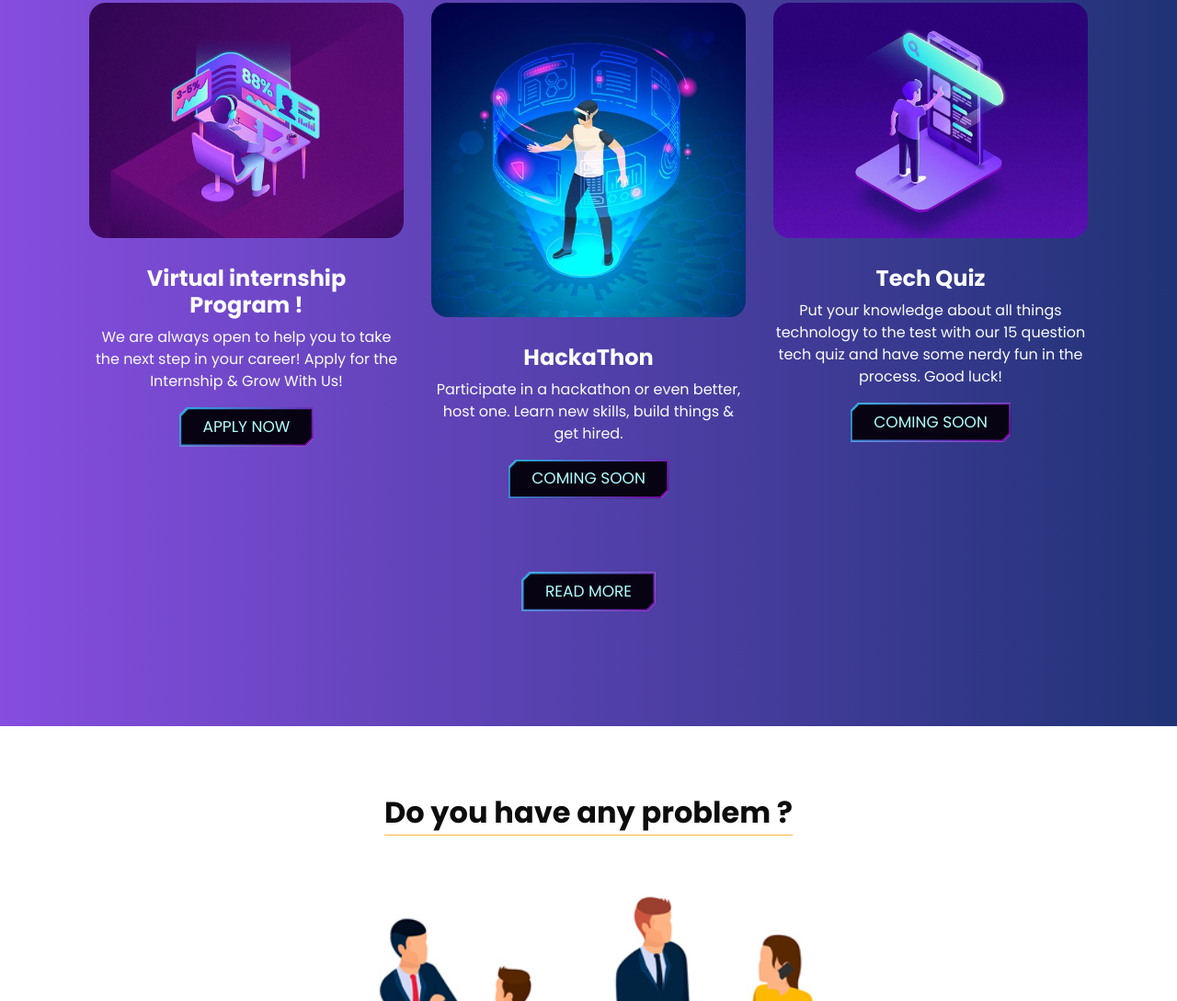
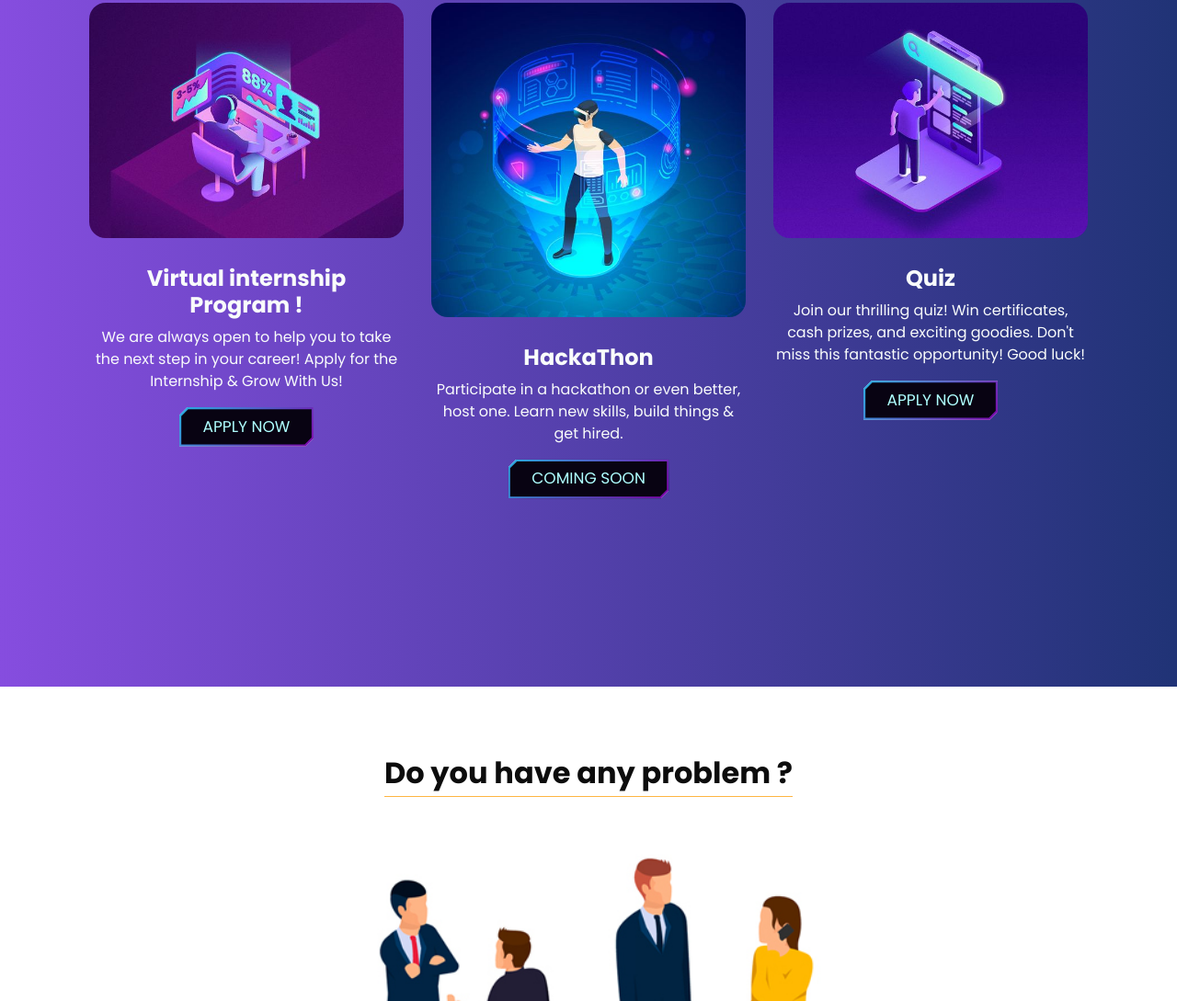
Before and after one commit to NexaByteorg/Nexa_Byte_Site, a plain HTML site: page index.html in a window 1280 px wide. Shown: the part 1934-3023 px from the top of the page at 92% size. Drawn offline with nearby package versions, Linux system fonts and the light colour scheme.

Commit message:
quiz link add

```diff
--- a/index.html
+++ b/index.html
@@ -231,7 +231,8 @@
                                             path
                                         </h1>
                                         <p>
-                                            Join the Virtual Internship Program in emerging technologies with NexaByte-org
+                                            Join the Virtual Internship Program in emerging technologies with
+                                            NexaByte-org
                                         </p>
                                         <a href="#programmes">
 
@@ -365,26 +366,30 @@
                     </div>
                     <div class="detail-box">
                         <h4>
-                            Tech Quiz
+                            Quiz
                         </h4>
                         <p>
-                            Put your knowledge about all things technology to the test with our 15 question tech quiz
-                            and have some nerdy fun in the process. Good luck!
+
+                            Join our thrilling quiz! Win certificates, cash prizes, and exciting goodies. Don't miss this fantastic opportunity! Good
+                            luck!
                         </p>
                     </div>
-                    <button class="apply_btn">
-                        Coming Soon
-                    </button>
+                    <a href="https://forms.gle/5FKbjkQEPgA17YPf8" target="_blank">
+
+                        <button class="apply_btn">
+                            Apply Now
+                        </button>
+                    </a>
                 </div>
             </div>
-            <div>
+            <!-- <div>
                 <a href="https://forms.gle/DoY7nNnAPz1mMThv5" target="_blank">
                     <button class="apply_btn">
                         Read More
                     </button>
                 </a>
 
-            </div>
+            </div> -->
         </div>
     </section>
     <!-- ========================end programmes section======================== -->
```
